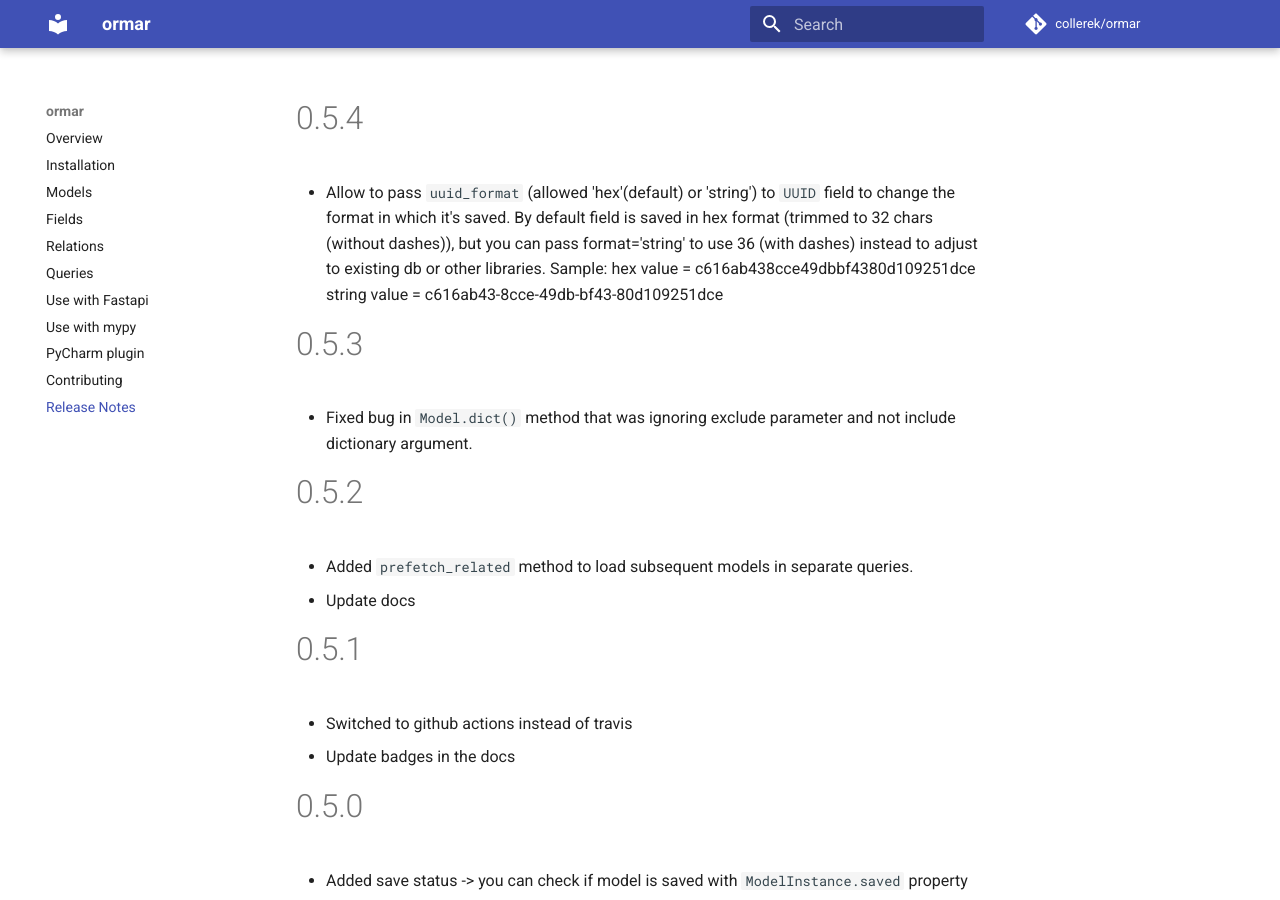
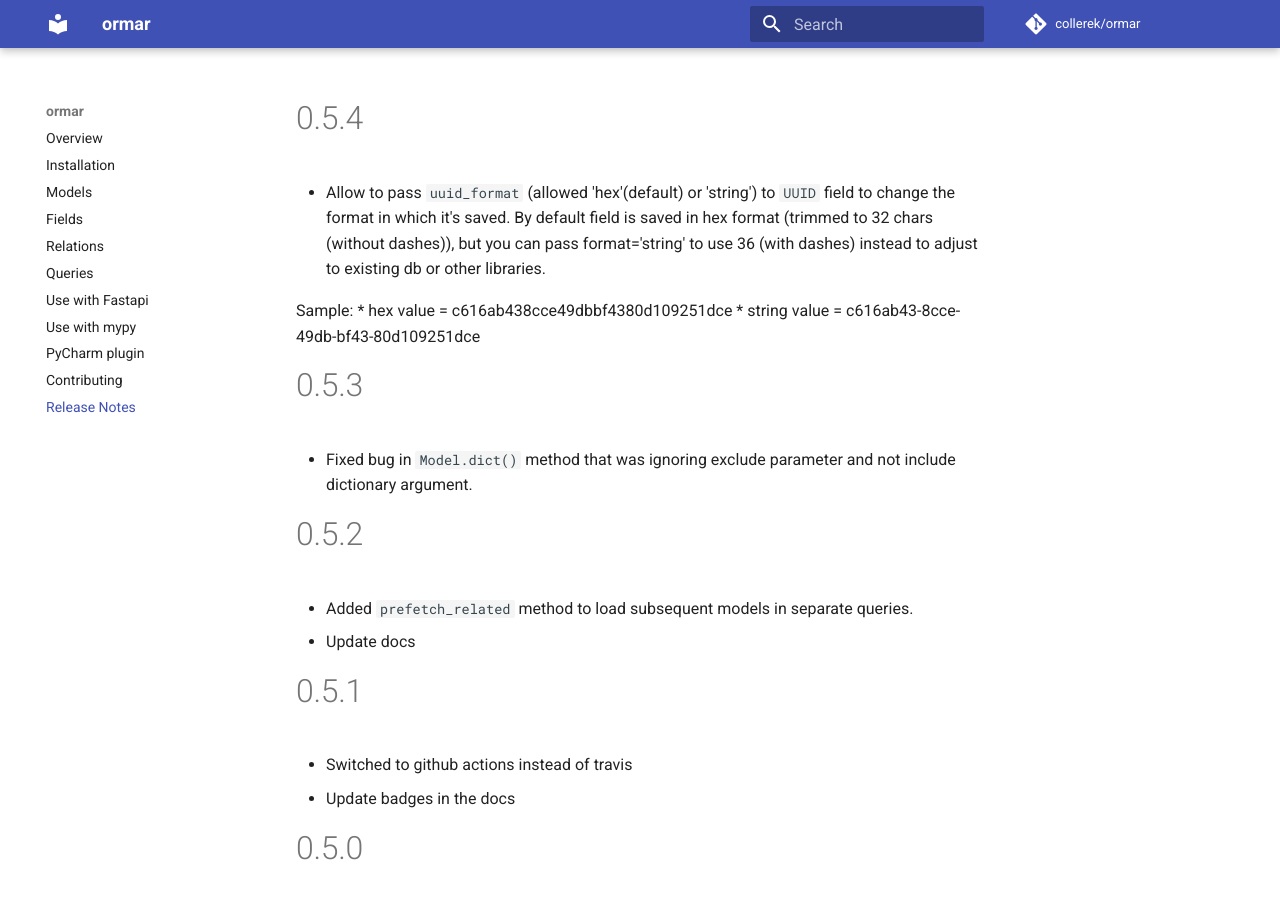
Before and after one commit to collerek/ormar, an MkDocs documentation site: the page built from docs/releases.md, in a window 1280 px wide and 900 px high. Built offline with MkDocs 1.6.1 and Material for MkDocs 9.7.7, drawn with Linux system fonts in a browser that asks for light colours; nearby versions of some CDN libraries; comment, search, counter and statistics services are not loaded.

```diff
--- a/docs/releases.md
+++ b/docs/releases.md
@@ -3,9 +3,10 @@
 *  Allow to pass `uuid_format` (allowed 'hex'(default) or 'string') to `UUID` field to change the format in which it's saved.
    By default field is saved in hex format (trimmed to 32 chars (without dashes)), but you can pass
    format='string' to use 36 (with dashes) instead to adjust to existing db or other libraries.
+
    Sample:
-   hex value = c616ab438cce49dbbf4380d109251dce
-   string value = c616ab43-8cce-49db-bf43-80d109251dce
+   *  hex value = c616ab438cce49dbbf4380d109251dce
+   *  string value = c616ab43-8cce-49db-bf43-80d109251dce
 
 # 0.5.3
 
--- a/ormar/__init__.py
+++ b/ormar/__init__.py
@@ -30,7 +30,7 @@ class UndefinedType:  # pragma no cover
 
 Undefined = UndefinedType()
 
-__version__ = "0.6.0"
+__version__ = "0.5.4"
 __all__ = [
     "Integer",
     "BigInteger",
```
